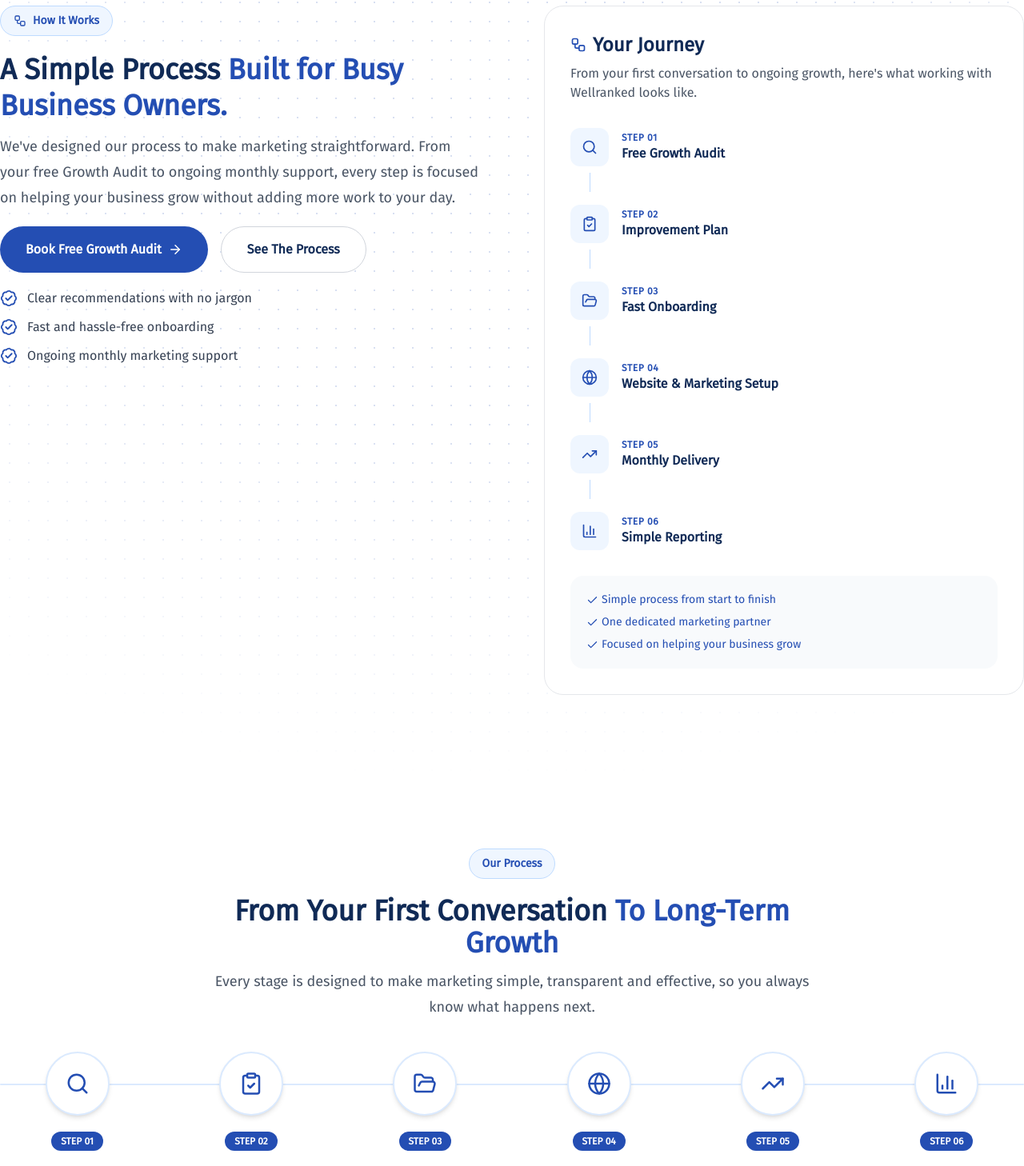
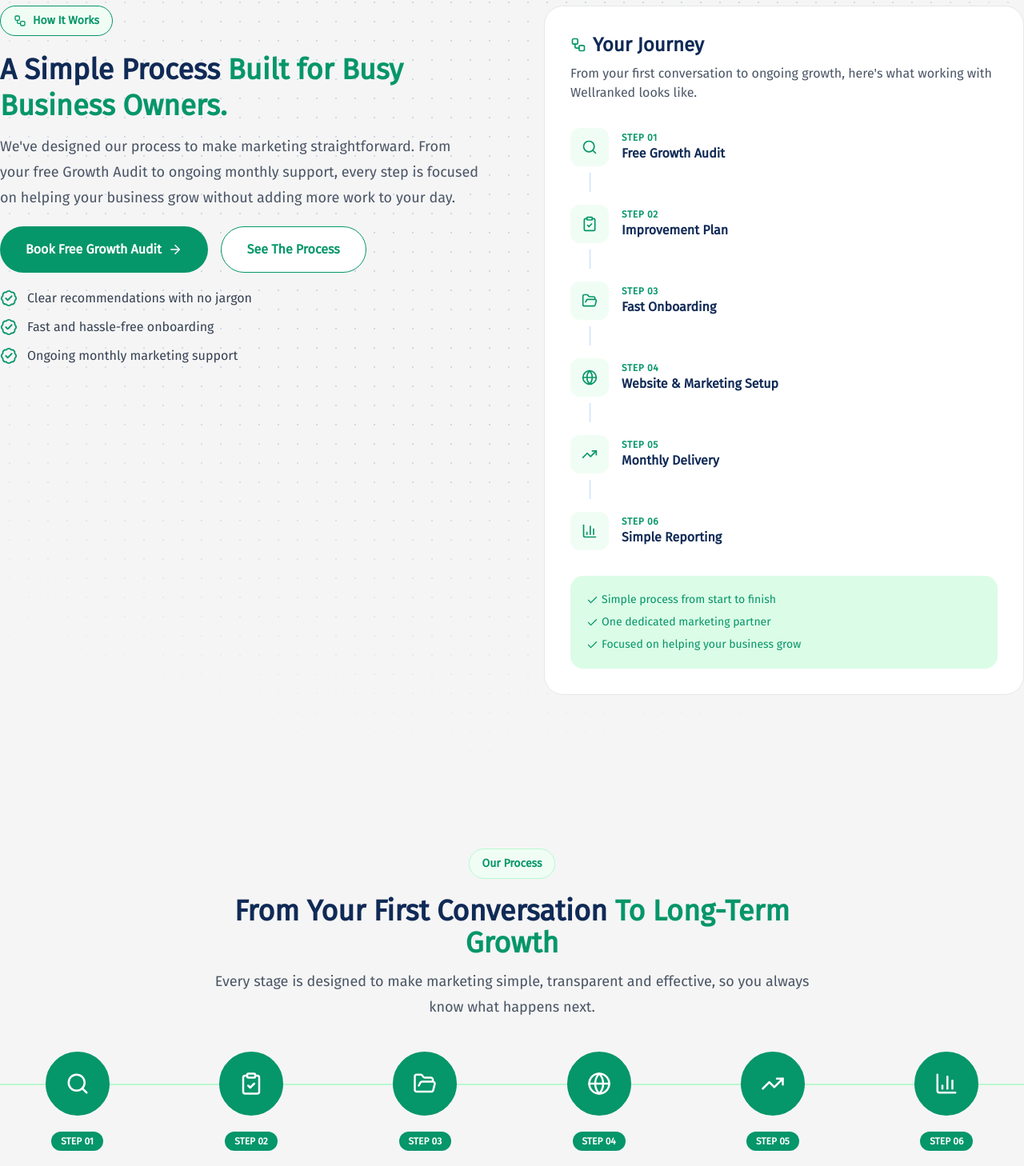
Before and after one commit to alimuhammeddev/wellranked, a Next.js app: page /how-it-works in a window 1280 px wide. Shown: the part 153-1611 px from the top of the page at 80% size. Built offline with nearby package versions, Linux system fonts and the light colour scheme.

Commit message:
worked on how it works section

```diff
--- a/app/how-it-works/components/HowitworksHero.tsx
+++ b/app/how-it-works/components/HowitworksHero.tsx
@@ -49,7 +49,7 @@
 
 export default function HowItWorksHero() {
   return (
-    <section className="relative overflow-hidden">
+    <section className="relative overflow-hidden bg-[#f5f5f5]">
       {/* Dot grid background */}
       <div
         aria-hidden
@@ -68,14 +68,14 @@
       <div className="relative mx-auto grid max-w-7xl items-start gap-10 px-5 pb-24 pt-40 lg:grid-cols-2 lg:gap-20 lg:px-0">
         {/* Left */}
         <div>
-          <span className="inline-flex items-center gap-2 rounded-full border border-blue-200 bg-blue-50 px-4 py-2 text-sm font-semibold text-[#244EB3]">
+          <span className="inline-flex items-center gap-2 rounded-full border border-[#059669] bg-green-50 px-4 py-2 text-sm font-semibold text-[#059669]">
             <Workflow size={16} />
             How It Works
           </span>
 
           <h1 className="mt-5 text-2xl font-extrabold leading-tight text-[#102A56] lg:text-4xl md:text-3xl">
             A Simple Process {" "}
-            <span className="text-[#244EB3]">
+            <span className="text-[#059669]">
               Built for Busy Business Owners.
             </span>
           </h1>
@@ -91,7 +91,7 @@
           <div className="mt-5 flex flex-col gap-4 sm:flex-row">
             <Link
               href="/growth-audit"
-              className="flex items-center justify-center gap-2 rounded-full bg-[#244EB3] px-8 py-4 font-semibold text-white"
+              className="flex items-center justify-center gap-2 rounded-full bg-[#059669] px-8 py-4 font-semibold text-white"
             >
               Book Free Growth Audit
               <ArrowRight size={18} />
@@ -99,7 +99,7 @@
 
             <Link
               href="#process"
-              className="rounded-full border border-gray-300 bg-white px-8 py-4 text-center font-semibold text-[#102A56] transition hover:border-[#244EB3] hover:text-[#244EB3]"
+              className="rounded-full border border-[#059669] bg-white px-8 py-4 text-center font-semibold text-[#059669] transition"
             >
               See The Process
             </Link>
@@ -113,7 +113,7 @@
               "Ongoing monthly marketing support",
             ].map((item) => (
               <div key={item} className="flex items-center gap-3">
-                <BadgeCheck className="text-[#244EB3]" size={22} />
+                <BadgeCheck className="text-[#059669]" size={22} />
                 <span className="text-gray-700">{item}</span>
               </div>
             ))}
@@ -123,7 +123,7 @@
         {/* Right */}
         <div className="rounded-3xl border border-gray-200 bg-white p-5 md:p-8">
           <div className="flex items-center gap-2">
-            <Workflow className="text-[#244EB3]" size={20} />
+            <Workflow className="text-[#059669]" size={20} />
             <h3 className="md:text-2xl text-xl font-bold text-[#102A56]">
               Your Journey
             </h3>
@@ -138,12 +138,12 @@
             {journey.map(({ step, title, icon: Icon }, index) => (
               <div key={step}>
                 <div className="flex items-center gap-4">
-                  <div className="flex h-12 w-12 items-center justify-center rounded-xl bg-blue-50">
-                    <Icon size={20} className="text-[#244EB3]" />
+                  <div className="flex h-12 w-12 items-center justify-center rounded-xl bg-green-50">
+                    <Icon size={20} className="text-[#059669]" />
                   </div>
 
                   <div className="flex-1">
-                    <p className="text-xs font-semibold tracking-wider text-[#244EB3]">
+                    <p className="text-xs font-semibold tracking-wider text-[#059669]">
                       STEP {step}
                     </p>
 
@@ -158,14 +158,14 @@
             ))}
           </div>
 
-          <div className="mt-8 rounded-2xl bg-[#F8FAFC] p-5">
-            <p className="text-sm text-[#244EB3] flex items-center gap-1">
+          <div className="mt-8 rounded-2xl bg-green-100 p-5">
+            <p className="text-sm text-[#059669] flex items-center gap-1">
               <Check size={15} /> Simple process from start to finish
             </p>
-            <p className="mt-2 text-sm text-[#244EB3] flex items-center gap-1">
+            <p className="mt-2 text-sm text-[#059669] flex items-center gap-1">
               <Check size={15} /> One dedicated marketing partner
             </p>
-            <p className="mt-2 text-sm text-[#244EB3] flex items-center gap-1">
+            <p className="mt-2 text-sm text-[#059669] flex items-center gap-1">
               <Check size={15} /> Focused on helping your business grow
             </p>
           </div>
--- a/app/how-it-works/components/HowitworksTimeline.tsx
+++ b/app/how-it-works/components/HowitworksTimeline.tsx
@@ -56,18 +56,18 @@
 
 export default function HowItWorksTimeline() {
   return (
-    <section id="process" className="bg-white md:py-24">
+    <section id="process" className="bg-[#f5f5f5] md:py-24 py-16">
       <div className="mx-auto max-w-7xl px-5 lg:px-0">
         {/* Heading */}
 
         <div className="mx-auto max-w-3xl text-center">
-          <span className="inline-flex items-center gap-2 rounded-full border border-blue-200 bg-blue-50 px-4 py-2 text-sm font-semibold text-[#244EB3]">
+          <span className="inline-flex items-center gap-2 rounded-full border border-green-200 bg-green-50 px-4 py-2 text-sm font-semibold text-[#059669]">
             Our Process
           </span>
 
           <h2 className="mt-5 text-2xl font-bold text-[#102A56] lg:text-4xl md:text-3xl">
             From Your First Conversation{" "}
-            <span className="text-[#244EB3]">To Long-Term Growth</span>
+            <span className="text-[#059669]">To Long-Term Growth</span>
           </h2>
 
           <p className="mt-3 md:text-lg leading-8 text-gray-600">
@@ -79,20 +79,20 @@
         {/* Desktop Timeline */}
 
         <div className="relative mt-10 hidden lg:block">
-          <div className="absolute left-0 right-0 top-10 h-0.5 rounded-full bg-blue-100" />
+          <div className="absolute left-0 right-0 top-10 h-0.5 rounded-full bg-green-200" />
 
           <div className="grid grid-cols-6 gap-6">
             {steps.map(({ number, title, description, icon: Icon }) => (
               <div key={number} className="relative text-center">
-                <div className="mx-auto flex h-20 w-20 items-center justify-center rounded-full border-2 border-blue-100 bg-white shadow-md">
-                  <Icon className="text-[#244EB3]" size={30} />
+                <div className="mx-auto flex h-20 w-20 items-center justify-center rounded-full border-2 border-[#059669] bg-[#059669]">
+                  <Icon className="text-white" size={30} />
                 </div>
 
-                <span className="mt-5 inline-block rounded-full bg-[#244EB3] px-3 py-1 text-xs font-bold text-white">
+                <span className="mt-5 inline-block rounded-full bg-[#059669] px-3 py-1 text-xs font-bold text-white">
                   STEP {number}
                 </span>
 
-                <h3 className="mt-4 text-lg font-bold text-[#244EB3]">
+                <h3 className="mt-4 text-lg font-bold text-[#059669]">
                   {title}
                 </h3>
 
@@ -110,19 +110,19 @@
           {steps.map(({ number, title, description, icon: Icon }) => (
             <div
               key={number}
-              className="rounded-3xl border border-blue-200 bg-white p-5"
+              className="rounded-3xl border border-green-200 bg-white p-5"
             >
               <div className="flex items-start gap-5">
-                <div className="flex h-12 w-12 shrink-0 items-center justify-center rounded-2xl bg-blue-50">
-                  <Icon size={24} className="text-[#244EB3]" />
+                <div className="flex h-12 w-12 shrink-0 items-center justify-center rounded-2xl bg-[#059669]">
+                  <Icon size={24} className="text-white" />
                 </div>
 
                 <div>
-                  <span className="text-sm font-semibold text-[#244EB3]">
+                  <span className="text-sm font-semibold text-[#059669]">
                     STEP {number}
                   </span>
 
-                  <h3 className="mt-1 text-xl font-bold text-[#244EB3]">
+                  <h3 className="mt-1 text-xl font-bold text-[#059669]">
                     {title}
                   </h3>
 
```
